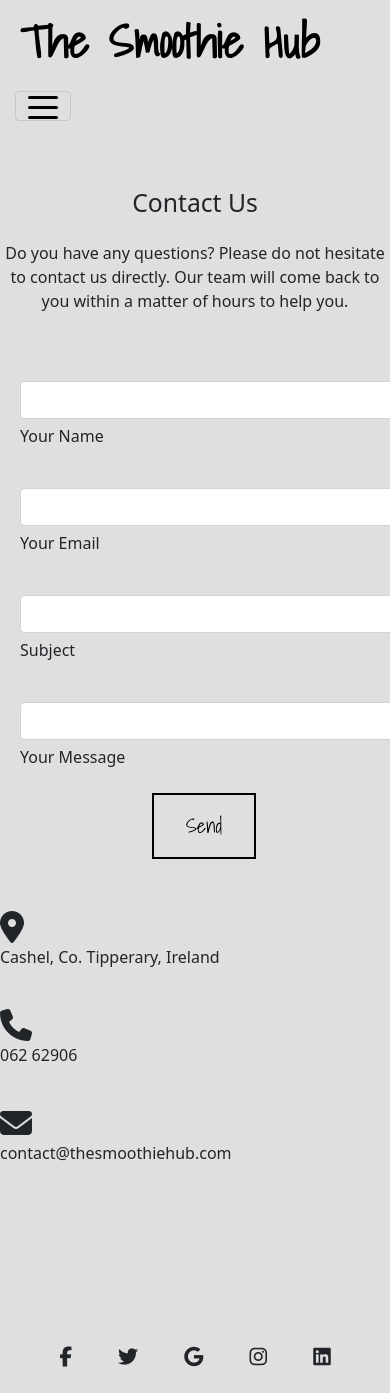
After one commit to conorwalsh1/the-smoothie-hub, a Django app: template templates/contact.html in a window 390 px wide; the page is wider, and only the part inside the window is pictured. The commit adds this page. Run offline with Django 3.2, Linux system fonts and the light colour scheme; the template is opened without the code that fills it, so the values that code supplies are empty; some libraries are stand-ins or nearby versions.

Commit message:
Add contact html to nav link

```diff
--- /dev/null
+++ b/contact/urls.py
@@ -0,0 +1,7 @@
+from . import views
+from django.urls import path
+
+
+urlpatterns = [
+    path('', views.contact, name='contact'),
+]
--- a/contact/views.py
+++ b/contact/views.py
@@ -1,3 +1,7 @@
 from django.shortcuts import render
 
 # Create your views here.
+
+def contact(request):
+
+    return render(request, "contact.html")
--- a/templates/base.html
+++ b/templates/base.html
@@ -46,7 +46,7 @@
                   <a class="nav-links" href="{% url 'about' %}">About</a>
                 </li>
                 <li class="nav-item">
-                  <a class="nav-links" href="contact.html">Contact Us</a>
+                  <a class="nav-links" href="{% url 'contact' %}">Contact Us</a>
                 </li>
                 {% if user.is_authenticated %}
                     <li class="nav-item">
--- /dev/null
+++ b/templates/contact.html
@@ -0,0 +1,106 @@
+{% extends "base.html" %}
+
+{% load i18n %}
+
+{% block content %}
+
+<!-- Contact Form -->
+
+    <!--Section: Contact v.2-->
+    <section class="mb-4">
+
+        <!--Section heading-->
+        <h2 class="h1-responsive font-weight-bold text-center my-4">Contact Us</h2>
+        <!--Section description-->
+        <p class="text-center w-responsive mx-auto mb-5">Do you have any questions? Please do not hesitate to contact us directly. Our team will come back to you within
+            a matter of hours to help you.</p>
+
+        <div class="row">
+
+            <!--Grid column-->
+            <div class="col-md-9 mb-md-0 mb-5">
+                <form id="contact-form" name="contact-form" action="mail.php" method="POST">
+
+                    <!--Grid row-->
+                    <div class="row">
+
+                        <!--Grid column-->
+                        <div class="col-md-6">
+                            <div class="md-form mb-0">
+                                <input type="text" id="name" name="name" class="form-controls">
+                                <label for="name" class="labels">Your Name</label>
+                            </div>
+                        </div>
+                        <!--Grid column-->
+
+                        <!--Grid column-->
+                        <div class="col-md-6">
+                            <div class="md-form mb-0">
+                                <input type="text" id="email" name="email" class="form-controls">
+                                <label for="email" class="labels">Your Email</label>
+                            </div>
+                        </div>
+                        <!--Grid column-->
+
+                    </div>
+                    <!--Grid row-->
+
+                    <!--Grid row-->
+                    <div class="row">
+                        <div class="col-md-12">
+                            <div class="md-form mb-0">
+                                <input type="text" id="subject" name="subject" class="form-controls">
+                                <label for="subject" class="labels">Subject</label>
+                            </div>
+                        </div>
+                    </div>
+                    <!--Grid row-->
+
+                    <!--Grid row-->
+                    <div class="row">
+
+                        <!--Grid column-->
+                        <div class="col-md-12">
+
+                            <div class="md-form">
+                                <textarea type="text" id="message" name="message" rows="2" class="form-controls md-textarea"></textarea>
+                                <label for="message" class="labels">Your Message</label>
+                            </div>
+
+                        </div>
+                    </div>
+                    <!--Grid row-->
+
+                </form>
+
+                <div class="text-center text-md-left">
+                    <a class="smoothie-button contact-button" onclick="document.getElementById('contact-form').submit();">Send</a>
+                </div>
+                <div class="status"></div>
+            </div>
+            <!--Grid column-->
+
+            <!--Grid column-->
+            <div class="col-md-3 side-text">
+                <ul class="list-unstyled mb-0">
+                    <li><i class="fas fa-map-marker-alt fa-2x"></i>
+                        <p>Cashel, Co. Tipperary, Ireland</p>
+                    </li>
+
+                    <li><i class="fas fa-phone mt-4 fa-2x"></i>
+                        <p>062 62906</p>
+                    </li>
+
+                    <li><i class="fas fa-envelope mt-4 fa-2x"></i>
+                        <p>contact@thesmoothiehub.com</p>
+                    </li>
+                </ul>
+            </div>
+            <!--Grid column-->
+
+        </div>
+
+    </section>
+<!--Section: Contact v.2-->
+
+{% endblock %}
--- a/thesmoothiehub/urls.py
+++ b/thesmoothiehub/urls.py
@@ -20,6 +20,7 @@ urlpatterns = [
     path('admin/', admin.site.urls),
     path('summernote/', include('django_summernote.urls')),
     path('about/', include('about.urls')),
+    path('contact/', include('contact.urls')),
     path('', include('recipe.urls'), name='recipe_urls'),
     path('accounts/', include('allauth.urls')),
 
```
Also changed, not shown: custom-files/contact_custom.html (renamed from custom-files/contact.html).
